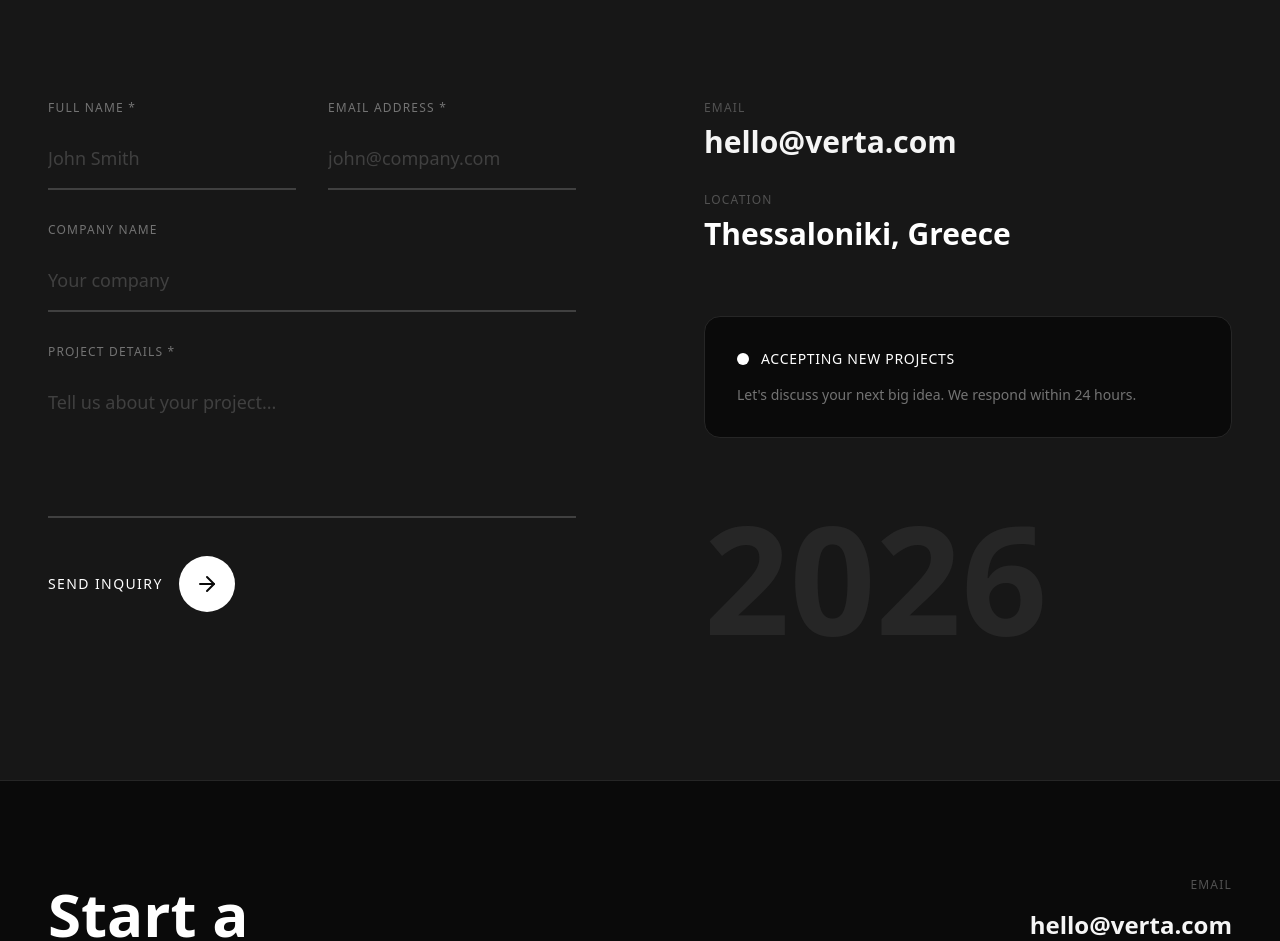
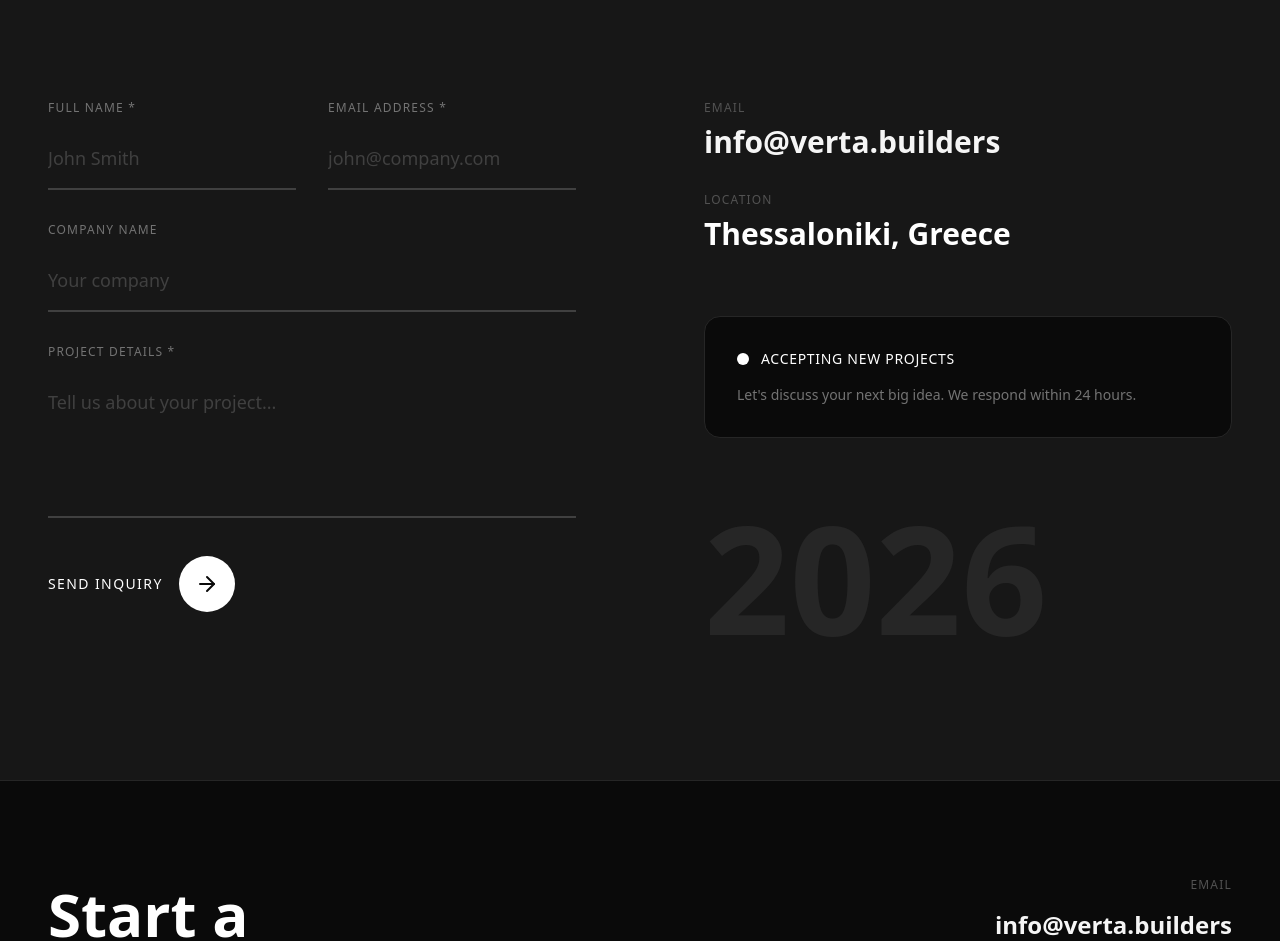
Before and after one commit to Verta-Builders/verta-web, a Next.js app: page /en in a window 1280 px wide. Shown: the part 5531-6472 px from the top of the page. Built offline with nearby package versions, Linux system fonts and the light colour scheme.

Commit message:
Update contact email to info@verta.builders

```diff
--- a/package.json
+++ b/package.json
@@ -17,6 +17,7 @@
     "next-intl": "^4.7.0",
     "react": "19.2.3",
     "react-dom": "19.2.3",
+    "resend": "^6.9.1",
     "three": "^0.182.0",
     "zod": "^4.3.4"
   },
--- a/src/app/[locale]/layout.tsx
+++ b/src/app/[locale]/layout.tsx
@@ -208,7 +208,7 @@
         contactPoint: {
           "@type": "ContactPoint",
           contactType: "customer service",
-          email: "hello@verta.com",
+          email: "info@verta.builders",
           availableLanguage: ["English", "Greek"],
         },
       },
@@ -229,7 +229,7 @@
         image: "https://verta.com/og-image.png",
         url: "https://verta.com",
         telephone: "+30-XXX-XXX-XXXX",
-        email: "hello@verta.com",
+        email: "info@verta.builders",
         priceRange: "€€€",
         address: {
           "@type": "PostalAddress",
--- a/src/components/Contact.tsx
+++ b/src/components/Contact.tsx
@@ -184,8 +184,8 @@
             <div className="space-y-8 mb-16">
               <div>
                 <div className="text-xs text-dark-600 uppercase tracking-widest mb-2">{t('contact.info.email')}</div>
-                <a href="mailto:hello@verta.com" className="text-2xl lg:text-3xl font-display font-bold text-white hover:text-dark-300 transition-colors">
-                  hello@verta.com
+                <a href="mailto:info@verta.builders" className="text-2xl lg:text-3xl font-display font-bold text-white hover:text-dark-300 transition-colors">
+                  info@verta.builders
                 </a>
               </div>
               <div>
--- a/src/components/Footer.tsx
+++ b/src/components/Footer.tsx
@@ -97,8 +97,8 @@
           <div className="flex flex-col lg:items-end justify-between">
             <div className="flex flex-col lg:items-end gap-4 mb-12">
               <div className="text-xs text-dark-600 uppercase tracking-widest">{t('contact.info.email')}</div>
-              <a href="mailto:hello@verta.com" className="text-2xl font-display font-bold text-white hover:text-dark-400 transition-colors">
-                hello@verta.com
+              <a href="mailto:info@verta.builders" className="text-2xl font-display font-bold text-white hover:text-dark-400 transition-colors">
+                info@verta.builders
               </a>
             </div>
 
--- a/src/lib/actions/email.ts
+++ b/src/lib/actions/email.ts
@@ -46,8 +46,8 @@
     // SIMULATION: In a real production app, you would use a service like Resend here:
     /*
     const { data, error } = await resend.emails.send({
-      from: 'VERTA <hello@verta.com>',
-      to: ['hello@verta.com'],
+      from: 'VERTA <info@verta.builders>',
+      to: ['info@verta.builders'],
       subject: `New Project Inquiry from ${validatedData.name}`,
       html: `<p>Name: ${validatedData.name}</p>...`,
     });
```
Also changed, not shown: 1 other file (tests, documents, lock files or other folders).
